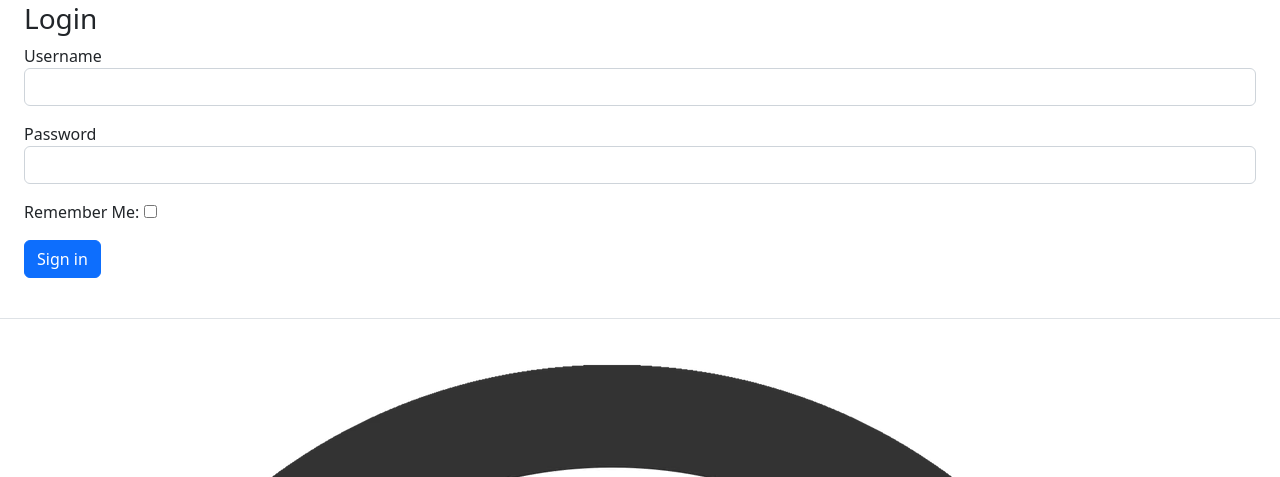
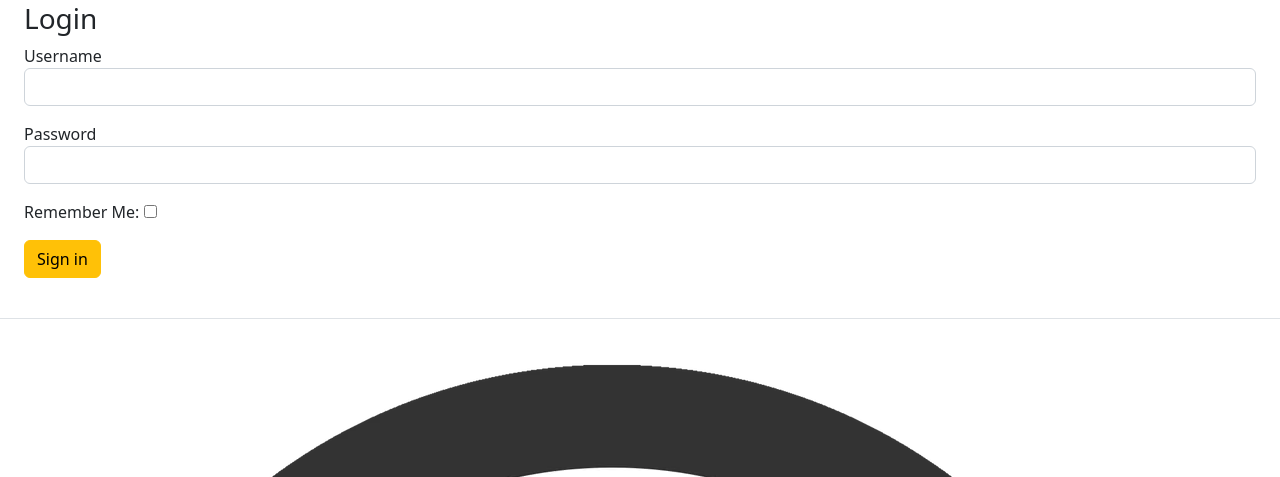
Before and after one commit to NoraPDev/Project-4, a Django app: page /accounts/login/ in a window 1280 px wide; the page is wider, and only the part inside the window is pictured. Shown: the part 1314-1791 px from the top of that part. Run offline with Django 3.2, Linux system fonts and the light colour scheme; some libraries are stand-ins or nearby versions.

Commit message:
button colour changed

```diff
--- a/templates/login.html
+++ b/templates/login.html
@@ -19,7 +19,7 @@
             </p>
         </div>
         <div class="mb-3">
-            <button type="submit" class="btn btn-primary">Sign in</button>
+            <button type="submit" class="btn btn-warning">Sign in</button>
         </div>
     </form>
 {% endif %}
```
